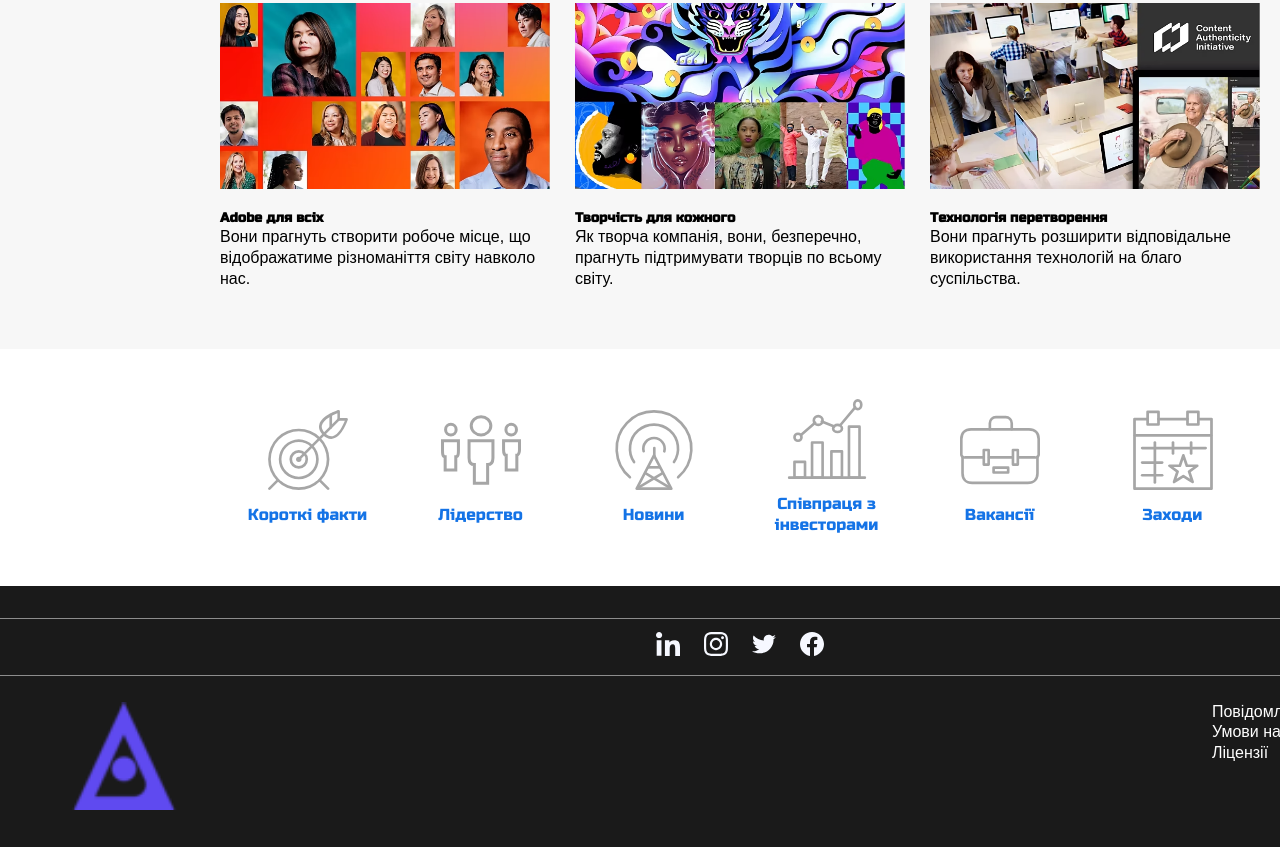
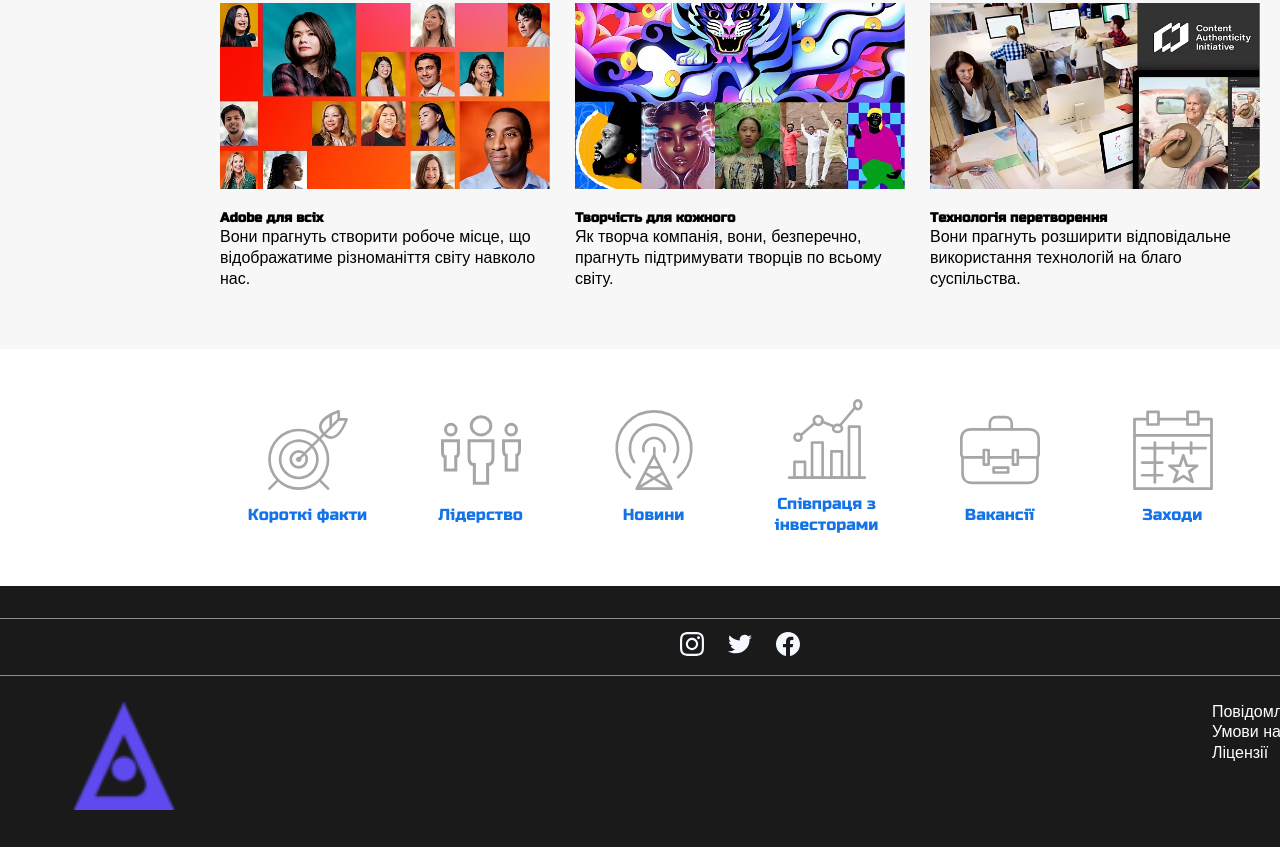
Before and after one commit to ShiNoShifr/ShiNoShi, a plain HTML site: page about.html in a window 1280 px wide. Shown: the part 2314-3161 px from the top of the page. Drawn offline with Linux system fonts and the light colour scheme; a web font is replaced by a local one.

Commit message:
Update about.html

```diff
--- a/about.html
+++ b/about.html
@@ -224,26 +224,22 @@
                 <header class="header_footer">
                     <nav class="nav_footer">
                         <ul class="nav_footer-list">
+
                         <li class="nav_footer-item">
-                                <a href="#" class="nav_footer-link"><img src="img/in.svg" alt=""
+                            <a href="https://www.instagram.com/shinoshi.fr/" class="nav_footer-link"><img src="img/instagram.svg" alt=""
                                     class="nav_footer-img"></a>
                         </li>
                         <li class="nav_footer-item">
-                                <a href="#" class="nav_footer-link"><img src="img/instagram.svg" alt=""
+                            <a href="https://twitter.com/shinoshi_fr" class="nav_footer-link"><img src="img/twitter.svg" alt=""
                                     class="nav_footer-img"></a>
                         </li>
                         <li class="nav_footer-item">
-                                <a href="#" class="nav_footer-link"><img src="img/twitter.svg" alt=""
-                                        class="nav_footer-img"></a>
-                            </li>
-                            <li class="nav_footer-item">
-                                <a href="#" class="nav_footer-link"><img src="img/facebook.svg" alt=""
+                            <a href="https://www.facebook.com/profile.php?id=100018792853227" class="nav_footer-link"><img src="img/facebook.svg" alt=""
                                     class="nav_footer-img"></a>
                         </li>
                     </ul>
                     <div class="footer_group">
-                            <a href="#" class="group_link"><img src="img/icon/favicon.ico" alt=""
-                                    class="logo_footer"></a>
+                        <a href="#" class="group_link"><img src="img/icon/favicon.ico" alt="" class="logo_footer"></a>
                         <p class="text_footer">Повідомлення про конфіденційність <br>
                             Умови надання послуг<br>
                             Ліцензії</p>
@@ -253,6 +249,9 @@
         </div>
     </footer>
     </div>
+
+    <body>
+
     </body>
 
 </html>
```
Lines whose indentation alone changed are shown as unchanged.
